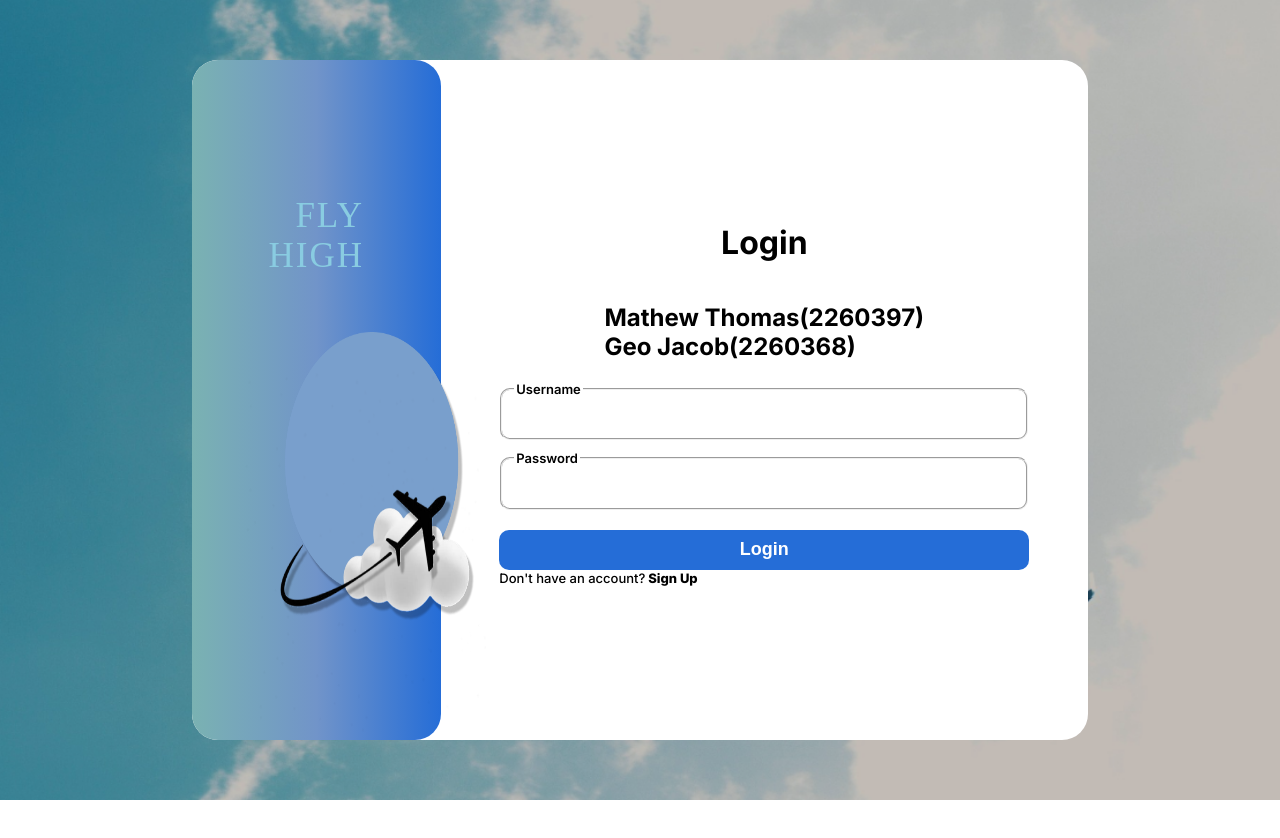
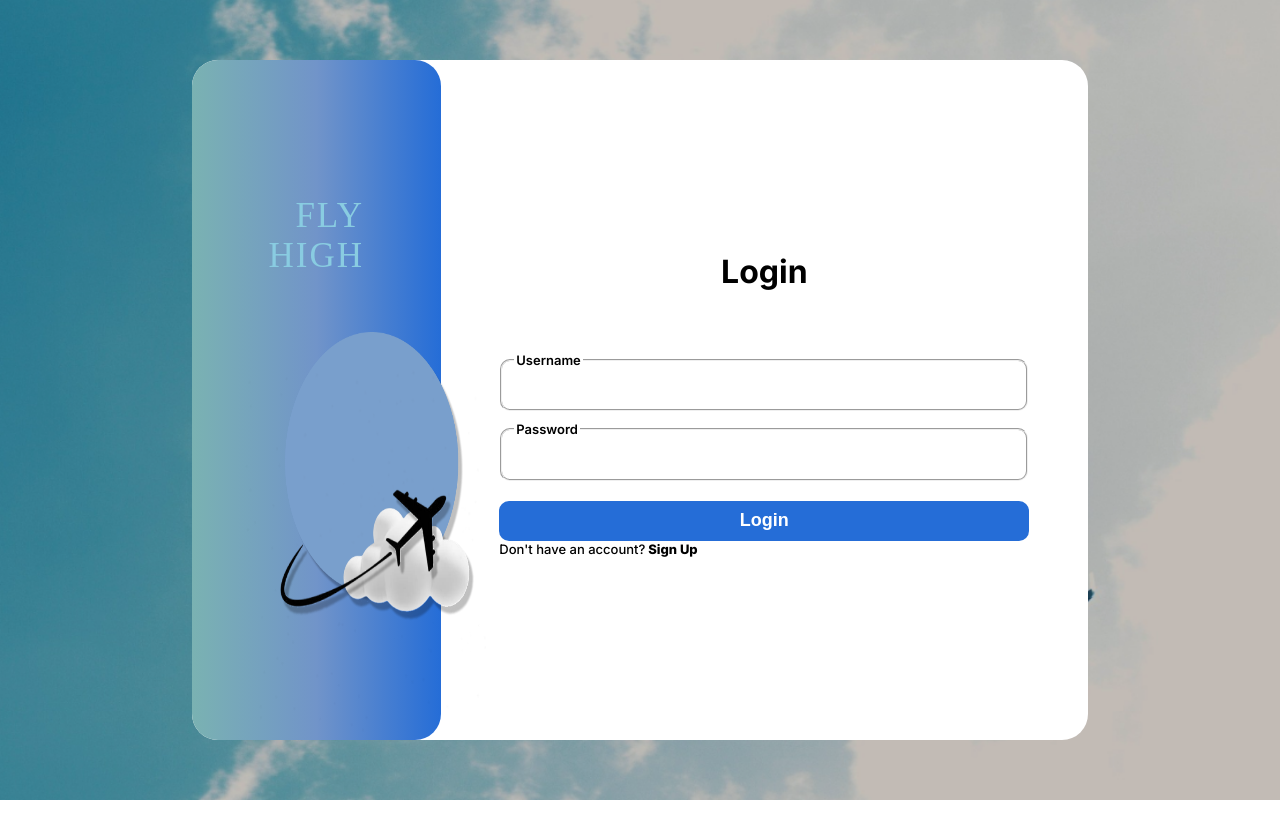
Before and after one commit to Vegetarian-Dracula/Web-Dev, a website: page public/login.html in a window 1280 px wide. Drawn offline with Linux system fonts and the light colour scheme; a web font is replaced by a local one.

Commit message:
Update login.html

```diff
--- a/public/login.html
+++ b/public/login.html
@@ -22,7 +22,7 @@
         </div>
         <div class="sign-up">
             <h1>Login</h1>
-            <h2>Mathew Thomas(2260397)<br>Geo Jacob(2260368)</h2>
+            <h2></h2>
             <fieldset class="large">
                 <legend>Username</legend>
                 <input type="text" id="username">
```
